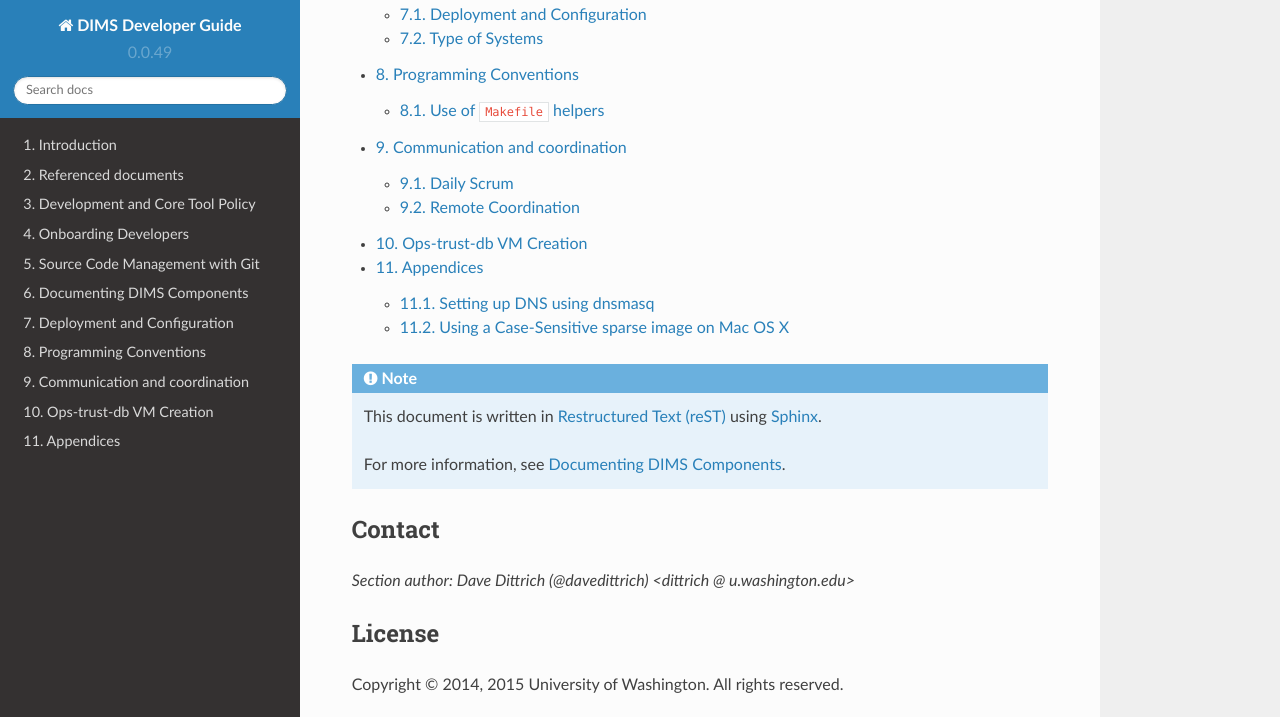
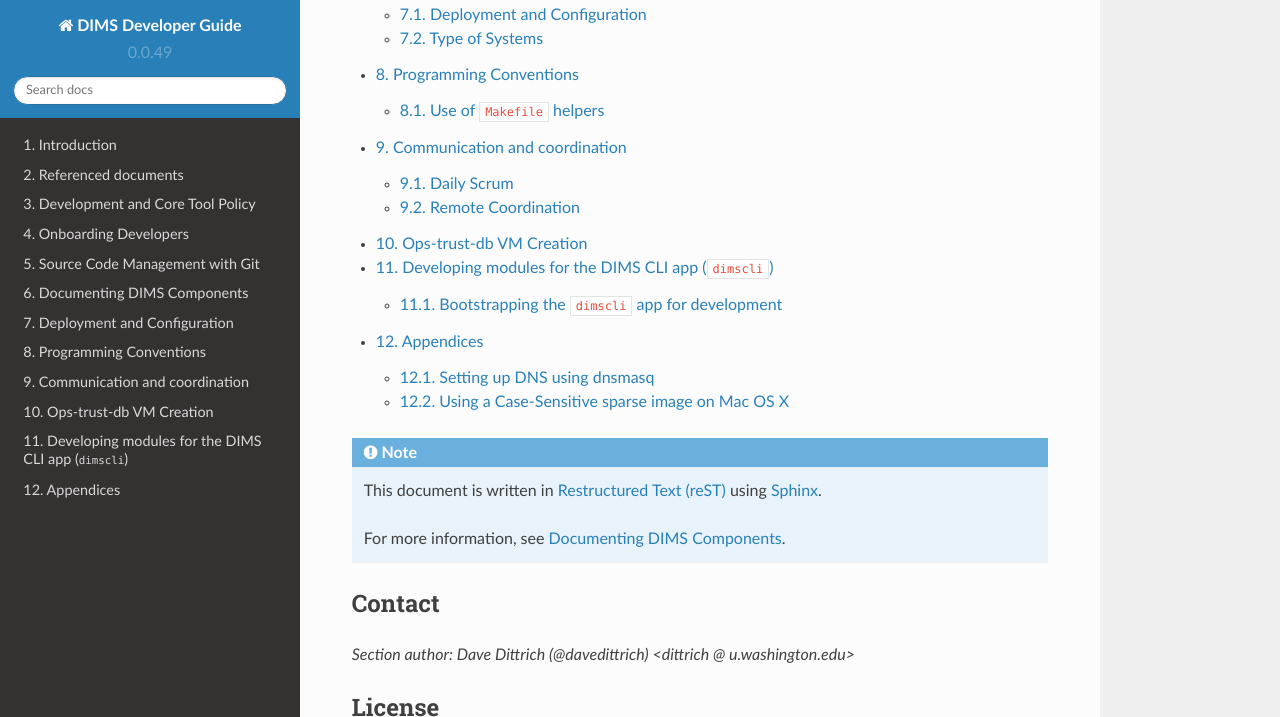
Before and after one commit to uw-dims/dims-devguide, a Sphinx documentation site: the page built from docs/source/index.rst, in a window 1280 px wide and 900 px high, scrolled down 1329 px, cut to the strip 0-717 px from the top of the window. Built offline with Sphinx 7.4.7 and the Read the Docs theme 2.0.0, drawn with Linux system fonts in a browser that asks for light colours; pages that are not in the unit, such as notebooks, are missing from menus; some of the changed lines change nothing that is shown.

Commit message:
Add section for dimscli Python app

```diff
--- /dev/null
+++ b/docs/source/dimscli.rst
@@ -0,0 +1,262 @@
+.. _dimscli:
+
+Developing modules for the DIMS CLI app (``dimscli``)
+-----------------------------------------------------
+
+.. _bootstrappingdimscli:
+
+Bootstrapping the ``dimscli`` app for development
+~~~~~~~~~~~~~~~~~~~~~~~~~~~~~~~~~~~~~~~~~~~~~~~~~
+
+.. TODO(dittrich): Added on
+.. todo::
+
+    .. note::
+
+        This section is an initial effort to show how to bootstrap development
+        of the ``dimscli`` app.
+
+        Sun Nov  8 15:43:26 PST 2015
+
+    ..
+
+..
+
+
+#. Clone the repo ``python-dimscli`` from ``git.prisem.washington.edu``. This can be
+   done by running ``dims.git.syncrepos``:
+
+#. Prepare a new Python virtual environment with all of the DIMS pre-requisite
+   tools necessary for DIMS software development:
+
+   .. code-block:: none
+
+       [dimsenv] dittrich@dimsdemo1:~/dims/git/python-dimscli (develop) $ VENV=dimscli dimsenv.install.user
+       sudo password:
+
+       PLAY [Install python virtual environment] *************************************
+
+       ...
+
+       PLAY RECAP ********************************************************************
+       localhost                  : ok=30   changed=19   unreachable=0    failed=0
+
+   ..
+
+   The new ``dimscli`` virtual environment should show up as an option for
+   ``workon``:
+
+   .. code-block:: none
+
+       [dimsenv] dittrich@dimsdemo1:~/dims/git/python-dimscli (develop) $ workon
+       dimscli
+       dimsenv
+
+   ..
+
+#. Invoke the new ``dimscli`` Python virtual environment.
+
+   .. code-block:: none
+
+       [dimsenv] dittrich@dimsdemo1:~/dims/git/python-dimscli (develop) $ workon dimscli
+       [+++] Virtual environment 'dimscli' activated [ansible-playbooks v1.2.113]
+
+   ..
+
+#. Because this is a new Python virtual environment created with the DIMS
+   build tools, it only has those Python packages defined in Ansible
+   playbooks role ``python-virtualenv``.
+
+   .. todo::
+
+      Add an intersphinx link to the details about this Ansible role.
+
+   ..
+
+   The first time you try to run ``dimscli``, or any time that you change
+   any of the pre-requisites used for programming ``dimscli`` modules,
+   you must use ``pip`` to update and/or install the required
+   packages. These will eventually be added to the defaults for the
+   ``dimsenv`` standard virtual environment.
+
+   .. code-block:: none
+
+       [dimscli] dittrich@dimsdemo1:~/dims/git/python-dimscli (develop) $ pip install -U -r requirements.txt
+       Collecting pbr<2.0,>=1.4 (from -r requirements.txt (line 1))
+       Using cached pbr-1.8.1-py2.py3-none-any.whl
+       Collecting six>=1.9.0 (from -r requirements.txt (line 2))
+       Using cached six-1.10.0-py2.py3-none-any.whl
+       Requirement already up-to-date: Babel>=1.3 in /home/dittrich/dims/envs/dimscli/lib/python2.7/site-packages (from -r requirements.txt (line 3))
+       Collecting cliff>=1.14.0 (from -r requirements.txt (line 4))
+       Downloading cliff-1.15.0-py2-none-any.whl
+       Collecting keystoneauth1>=1.0.0 (from -r requirements.txt (line 5))
+       Downloading keystoneauth1-1.2.0-py2.py3-none-any.whl (149kB)
+       100% |████████████████████████████████| 151kB 2.7MB/s
+       Collecting os-client-config!=1.6.2,>=1.4.0 (from -r requirements.txt (line 6))
+       Downloading os_client_config-1.10.1-py2.py3-none-any.whl (42kB)
+       100% |████████████████████████████████| 45kB 6.0MB/s
+
+       ...
+
+       Running setup.py bdist_wheel for msgpack-python
+       Stored in directory: /home/dittrich/.cache/pip/wheels/f3/97/a5/dd6e3b680de10b689464c44bc211239d1fe54bd296ff860897
+       Running setup.py bdist_wheel for functools32
+       Stored in directory: /home/dittrich/.cache/pip/wheels/38/c6/c7/ee17acd621120c302e25c2fa8b3a8b235d5d1137c6ab4c9728
+       Successfully built simplejson warlock msgpack-python functools32
+       Installing collected packages: msgpack-python, oslo.serialization, python-keystoneclient, simplejson,
+       python-neutronclient, functools32, jsonschema, jsonpointer, jsonpatch, warlock, python-glanceclient,
+       python-novaclient, python-cinderclient, python-openstackclient
+
+       Successfully installed functools32-3.2.3.post2 jsonpatch-1.12 jsonpointer-1.10 jsonschema-2.5.1 msgpack-python-0.4.6
+       oslo.serialization-1.11.0 python-cinderclient-1.4.0 python-glanceclient-1.1.0 python-keystoneclient-1.8.1
+       python-neutronclient-3.1.0 python-novaclient-2.34.0 python-openstackclient-1.8.0 simplejson-3.8.1 warlock-1.2.0
+       PrettyTable-0.7.2 appdirs-1.4.0 cliff-1.15.0 cliff-tablib-1.1 cmd2-0.6.8 debtcollector-0.10.0 iso8601-0.1.11
+       keystoneauth1-1.2.0 monotonic-0.4 netaddr-0.7.18 netifaces-0.10.4 os-client-config-1.10.1 oslo.config-2.6.0
+       oslo.i18n-2.7.0 oslo.utils-2.7.0 oslosphinx-3.3.1 pbr-1.8.1 pyparsing-2.0.5 pytz-2015.7 requests-2.8.1
+       six-1.10.0 stevedore-1.9.0 tablib-0.10.0 unicodecsv-0.14.1 wrapt-1.10.5
+
+   ..
+
+#. Once all the pre-requisite packages are installed in the virtual environment,
+   install the ``dimscli`` app and its modules as well using ``python setup.py
+   install`` or ``pip install -e .`` (either will work):
+
+   .. code-block:: none
+
+       [dimscli] dittrich@dimsdemo1:~/dims/git/python-dimscli (develop) $ python setup.py install
+       running install
+       [pbr] Writing ChangeLog
+       [pbr] Generating ChangeLog
+       [pbr] ChangeLog complete (0.0s)
+       [pbr] Generating AUTHORS
+       [pbr] AUTHORS complete (0.0s)
+       running build
+       running build_py
+       creating build
+       creating build/lib
+       creating build/lib/dimscli
+       creating build/lib/dimscli/common
+
+       ...
+
+       byte-compiling /home/dittrich/dims/envs/dimscli/lib/python2.7/site-packages/dimscli/common/timing.py to timing.pyc
+       byte-compiling /home/dittrich/dims/envs/dimscli/lib/python2.7/site-packages/dimscli/common/context.py to context.pyc
+       byte-compiling /home/dittrich/dims/envs/dimscli/lib/python2.7/site-packages/dimscli/common/clientmanager.py to clientmanager.pyc
+       byte-compiling /home/dittrich/dims/envs/dimscli/lib/python2.7/site-packages/dimscli/common/logs.py to logs.pyc
+       byte-compiling /home/dittrich/dims/envs/dimscli/lib/python2.7/site-packages/dimscli/common/utils.py to utils.pyc
+       running install_egg_info
+       Copying python_dimscli.egg-info to /home/dittrich/dims/envs/dimscli/lib/python2.7/site-packages/python_dimscli-0.0.1.dev391-py2.7.egg-info
+       running install_scripts
+       Installing dimscli script to /home/dittrich/dims/envs/dimscli/bin
+
+   ..
+
+#. Run the ``dimscli`` app like any other program, directly from the command line.
+
+   There are two ways to use ``dimscli``.
+
+   * As a single command with command line options like other Linux commands
+
+
+     .. code-block:: none
+
+         [dimscli] dittrich@dimsdemo1:~/dims/git/python-dimscli (develop) $ dimscli --version
+         dimscli 0.0.1
+         [dimscli] dittrich@dimsdemo1:~/dims/git/python-dimscli (develop) $
+
+     ..
+
+   * As an interactive shell that allows you to run multiple commands in
+     sequence within the same context (i.e., the same state, or runtime settings
+     you invoke while in the shell) by just just the program name and no
+     arguments or options.
+
+     .. code-block:: none
+
+          [dimscli] dittrich@dimsdemo1:~/dims/git/python-dimscli (develop) $ dimscli
+          defaults: {u'auth_type': 'password', u'compute_api_version': u'2', 'key': None, u'database_api_version': u'1.0',
+          'api_timeout': None, u'baremetal_api_version': u'1', 'cacert': None, u'image_api_use_tasks': False,
+          u'floating_ip_source': u'neutron', u'orchestration_api_version': u'1', u'interface': None, u'network_api_version':
+          u'2.0', u'image_format': u'qcow2', u'object_api_version': u'1', u'image_api_version': u'2', 'verify': True,
+          u'identity_api_version': u'2.0', u'volume_api_version': u'1', 'cert': None, u'secgroup_source': u'neutron',
+          u'dns_api_version': u'2', u'disable_vendor_agent': {}}
+          cloud cfg: {'auth_type': 'password', u'compute_api_version': u'2', u'orchestration_api_version': u'1',
+          u'database_api_version': u'1.0', 'cacert': None, u'network_api_version': u'2.0', u'image_format': u'qcow2',
+          u'object_api_version': u'1', u'image_api_version': u'2', 'verify': True, u'dns_api_version': u'2',
+          'verbose_level': '1', 'region_name': '', 'api_timeout': None, u'baremetal_api_version': u'1', 'auth': {},
+          'default_domain': 'default', u'image_api_use_tasks': False, u'floating_ip_source': u'neutron', 'key': None,
+          'timing': False, 'deferred_help': False, u'identity_api_version': u'2.0', u'volume_api_version': u'1',
+          'cert': None, u'secgroup_source': u'neutron', u'interface': None, u'disable_vendor_agent': {}}
+          compute API version 2, cmd group dims.compute.v2
+          network version 2.0 is not in supported versions 2
+          network API version 2.0, cmd group dims.network.v2
+          image API version 2, cmd group dims.image.v2
+          volume API version 1, cmd group dims.volume.v1
+          identity API version 2.0, cmd group dims.identity.v2
+          object_store API version 1, cmd group dims.object_store.v1
+          (dimscli) help
+
+          Shell commands (type help <topic>):
+          ===================================
+          cmdenvironment  edit  hi       l   list  pause  r    save  shell      show
+          ed              help  history  li  load  py     run  set   shortcuts
+
+          Undocumented commands:
+          ======================
+          EOF  eof  exit  q  quit
+
+          Application commands (type help <topic>):
+          =========================================
+          aggregate add host     host show              role list
+          aggregate create       ip fixed add           role remove
+          aggregate delete       ip fixed remove        role show
+          aggregate list         ip floating add        security group create
+          aggregate remove host  ip floating create     security group delete
+          aggregate set          ip floating delete     security group list
+          aggregate show         ip floating list       security group rule create
+          catalog list           ip floating pool list  security group rule delete
+          catalog show           ip floating remove     security group rule list
+          command list           keypair create         security group set
+          complete               keypair delete         security group show
+          configuration show     keypair list           server create
+          console log show       keypair show           server delete
+          console url show       module list            server image create
+          container create       network create         server list
+          container delete       network delete         server reboot
+          container list         network list           server rebuild
+          container save         network set            server set
+          container show         network show           server show
+          endpoint create        object create          server ssh
+          endpoint delete        object delete          service create
+          endpoint list          object list            service delete
+          endpoint show          object save            service list
+          extension list         object show            service show
+          flavor create          project create         token issue
+          flavor delete          project delete         token revoke
+          flavor list            project list           user create
+          flavor set             project set            user delete
+          flavor show            project show           user list
+          flavor unset           role add               user role list
+          help                   role create            user set
+          host list              role delete            user show
+
+          (dimscli) exit
+          END return value: 0
+          [dimscli] dittrich@dimsdemo1:~/dims/git/python-dimscli (develop) $
+
+     ..
+
+.. attention::
+
+    See the file ``$GIT/python-dimscli/README.rst`` for more
+    documentation produced during initial creation of the openstackclient
+    fork of ``dimscli``.
+
+    .. todo::
+
+        Make this an intersphinx link as soon as documentation auto-generation
+        is working for that repo.
+
+    ..
+
+..
--- a/docs/source/index.rst
+++ b/docs/source/index.rst
@@ -41,6 +41,7 @@ to, and frequently cross-references, the :ref:`dimsciutils:dimsciutilities`
    programming
    communication
    opstrustdb
+   dimscli
    appendices
 
 .. note::
```
